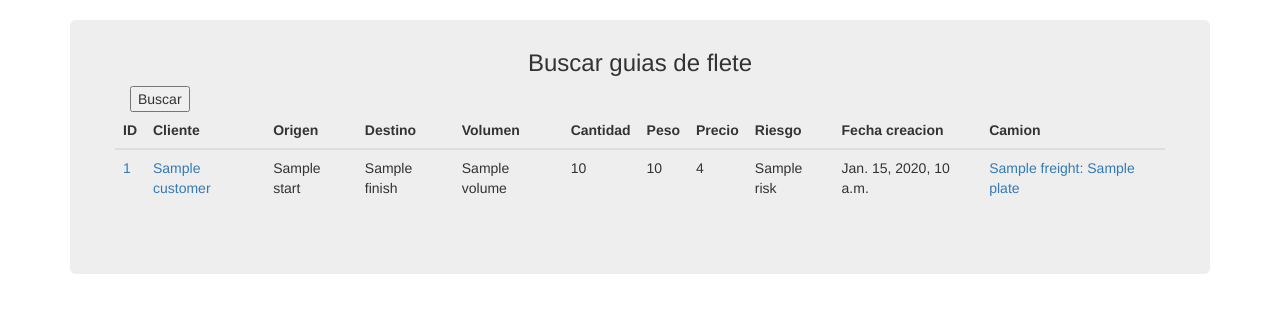
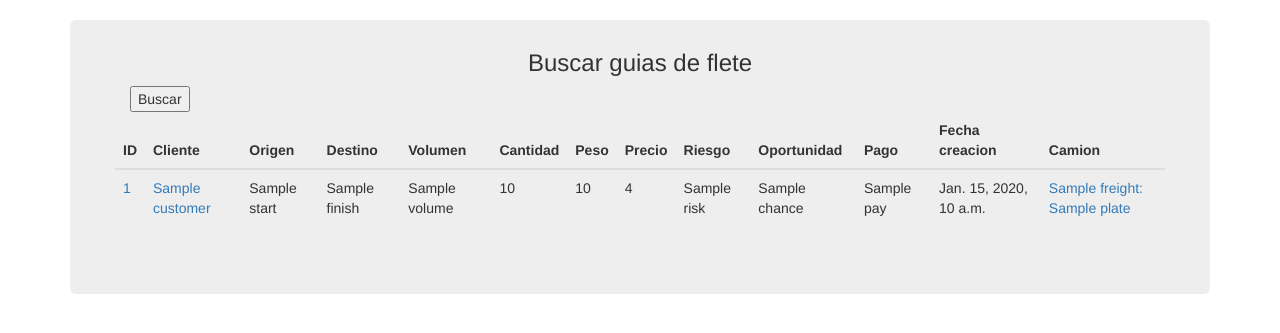
Before and after one commit to rgamboar/L-S, a Django app: template templates/intranet/packages/search.html in a window 1280 px wide. Shown: the part 52-385 px from the top of the page. Run offline with Django 3.2, Linux system fonts and the light colour scheme; the template is opened without the code that fills it: most values are stand-ins (such as "Sample title", 1, 10 or a date in 2020); some libraries are stand-ins or nearby versions.

```diff
--- a/templates/intranet/packages/search.html
+++ b/templates/intranet/packages/search.html
@@ -52,6 +52,8 @@
                         <th>Peso</th>
                         <th>Precio</th>
                         <th>Riesgo</th>
+                        <th>Oportunidad</th>
+                        <th>Pago</th>
                         <th>Fecha creacion</th>
                         <th>Camion</th>
                       </tr>
@@ -68,6 +70,8 @@
                                 <td>{{package.weight}}</td>
                                 <td>{{package.rate}}</td>
                                 <td>{{package.risk}}</td>
+                                <td>{{package.chance}}</td>
+                                <td>{{package.pay}}</td>
                                 <td>{{package.createDate}}</td>
 
                                     {% if package.freight %}
```
Also changed, not shown: login/views.py (+13 -3 lines).
